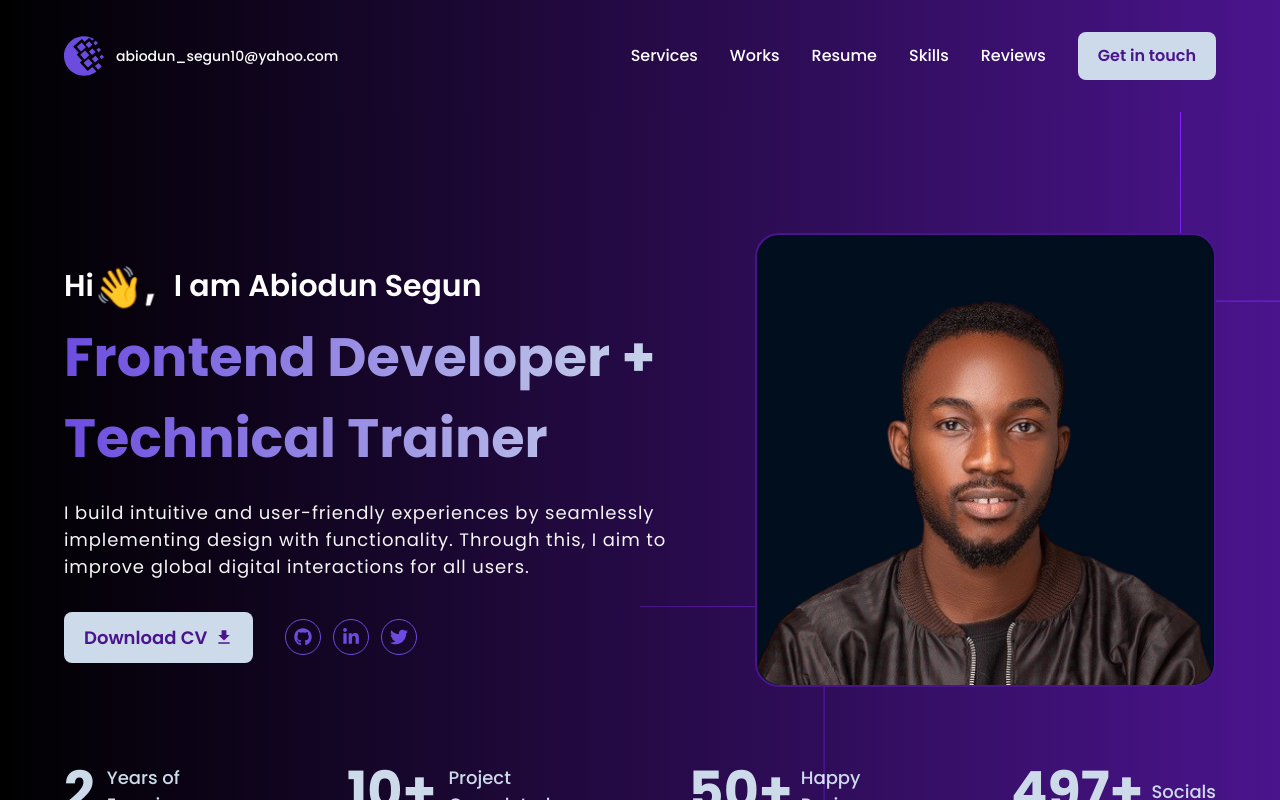
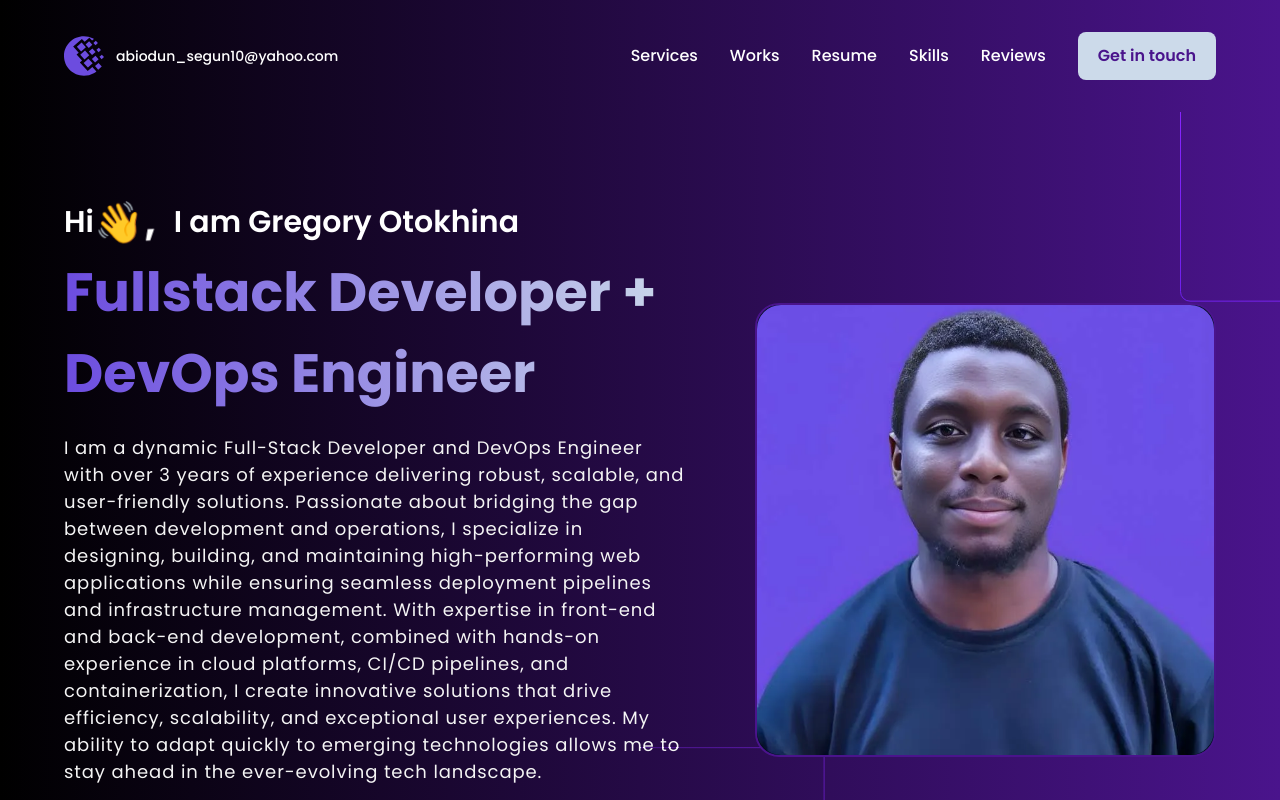
Before and after one commit to Blacknese96/Greggs-portfolio, a React (Vite) app: page / in a window 1280 px wide. Shown: the top 800 px of the page. Built offline with nearby package versions, Linux system fonts and the light colour scheme.

Commit message:
Major changes

```diff
--- a/src/components/HappyClient.tsx
+++ b/src/components/HappyClient.tsx
@@ -12,12 +12,12 @@ import odun from '../assets/myclient/odun-removebg-preview.png'
 import { Avatar } from '@material-tailwind/react'
 
 const client = [
-  {img:mark, name:'Mark Gray', role:'Director & Software Engr.', review:'What truly stands out about Abiodun is his incredible work ethic and relentless drive to go above and beyond to achieve project goals'},
+  {img:mark, name:'Mark Gray', role:'Director & Software Engr.', review:'What truly stands out about Gregory is his incredible work ethic and relentless drive to go above and beyond to achieve project goals'},
   {img:odun, name:'Odunayo Oke', role:'UI/UX Designer', review:'He has great ability to collaborate with designers to ensure that the final product is not only visually appealing but also technically sound.'},
 
   {img:john, name:'John Chimezie', role:'Software Tester & Trainer', review:' I had the privilege of working alongside him, and I was continually impressed by his dedication to nurturing talent and sharing his expertise. '},
   {img:josh, name:'Olabode Joshua', role:'Software Tester', review:'He possess a keen eye for detail, ensuring that the designs also functioned seamlessly across various devices and screen sizes.'},
-  {img:greg, name:'Greg Otokhina', role:'Devops Engr.', review:'I would highly recommend Abiodun Segun for any frontend development projects, his combination of exceptional technical skills set him apart'}
+  {img:greg, name:'Abiodun Segun', role:'Devops Engr.', review:'I would highly recommend Ootkhina Gregory for any frontend development projects, his combination of exceptional technical skills set him apart'}
 ]
 const HappyClient = () => {
   const settings = {
--- a/src/components/HeroBanner.tsx
+++ b/src/components/HeroBanner.tsx
@@ -1,5 +1,5 @@
 import { motion } from 'framer-motion';
-import myImg from '../assets/shegz01.png'
+import myImg from '../assets/IMG_2474.webp'
 import { rightBox, leftBox, topRightBox, bottomRightBox } from '../assets/svgs/home';
 import { IoMdDownload } from "react-icons/io";
 import { FaTwitter,FaGithub,FaLinkedinIn } from "react-icons/fa";
@@ -8,11 +8,11 @@ import {Fade,Zoom} from 'react-reveal'
 import CountUpExp from './CountUp';
 
   const socials = [
-    {link:'https://github.com/realshegz-github',
+    {link:'https://github.com/Blacknese96',
      icon:<FaGithub />},
-    {link:'https://www.linkedin.com/in/segun-abiodun-3987381b7/',
+    {link:'https://www.linkedin.com/in/gregory-otokhina-114822182/',
      icon:<FaLinkedinIn />},
-     {link:'https://twitter.com/RealshegzA',
+     {link:'https://x.com/blvcknese__?s=21&t=4rKq5QY15uLV35xsPa6FeQ',
      icon:<FaTwitter />}
   ]
   const HeroBanner = () => {
@@ -41,9 +41,11 @@ import CountUpExp from './CountUp';
           <Fade left duration="1500">
           <div className='flex flex-col max-w-[625px]'>
           <h3 className=' sm:text-[18px] font-semibold md:text-lg flex items-center'>Hi <motion.div animate={{ rotate: [0, 10, -10, 10, 0] }}
-        transition={{ duration: 0.5, repeat: Infinity }} className='w-20 text-xl' role="img" aria-label="wave">👋,</motion.div> I am Abiodun Segun</h3>
-          <h2 className='text-lg sm:text-xl md:text-2xl mb-5 text-transparent bg-clip-text bg-gradient-to-r from-[#6C4CDF] whitespace-nowrap to-secondary'>Frontend Developer + <br/> Technical Trainer</h2>
-          <p className='text-sm md:text-base md:tracking-wider text-[#f4f4f4] mb-8'>I build intuitive and user-friendly experiences by seamlessly implementing design with functionality. Through this, I aim to improve global digital interactions for all users.</p>
+        transition={{ duration: 0.5, repeat: Infinity }} className='w-20 text-xl' role="img" aria-label="wave">👋,</motion.div> I am Gregory Otokhina</h3>
+          <h2 className='text-lg sm:text-xl md:text-2xl mb-5 text-transparent bg-clip-text bg-gradient-to-r from-[#6C4CDF] whitespace-nowrap to-secondary'>Fullstack Developer + <br/> DevOps Engineer</h2>
+          <p className='text-sm md:text-base md:tracking-wider text-[#f4f4f4] mb-8'>I am a dynamic Full-Stack Developer and DevOps Engineer with over 3 years of experience delivering robust, scalable, and user-friendly solutions. Passionate about bridging the gap between development and operations, I specialize in designing, building, and maintaining high-performing web applications while ensuring seamless deployment pipelines and infrastructure management.
+
+With expertise in front-end and back-end development, combined with hands-on experience in cloud platforms, CI/CD pipelines, and containerization, I create innovative solutions that drive efficiency, scalability, and exceptional user experiences. My ability to adapt quickly to emerging technologies allows me to stay ahead in the ever-evolving tech landscape.</p>
 
           <div className='flex gap-2 ss:gap-3 z-10 items-center'>
           <div className="flex gap-2  items-center bg-secondary hover:opacity-80 text-sm justify-center font-semibold border-white md:text-[18px] text-purple-900 px-3 sm:px-5 py-3 mr-5 rounded-lg">
--- a/src/components/MyEdu.tsx
+++ b/src/components/MyEdu.tsx
@@ -3,15 +3,14 @@ import { GiBookCover } from "react-icons/gi";
 import {Zoom} from 'react-reveal'
 
 const myExp = [
-    {year:'2022 - Present',company:'Phasecurve Technology', role:'Frontend Developer', address:'Oniru, VI. Lagos'},
-    {year:'March 2022 - May 2022',company:'Identity Pass', role:'Front-End Developer (Internship)', address:'Remote'},
-    {year:'May 2021 – Dec 2021', role:'Software Developer Fellow',company:'The Bulb Africa', address:'Jibowu, Lagos'}
+    {year:'2022 - 2024',company:'Phasecurve Technologies', role:'Fullstack Developer/DevOps Engineer', address:'Oniru, VI. Lagos'},
+    {year:'March 2020 - May 2020',company:'Global Initiative Microfinance Bank', role:'Graphics Designer', address:'Remote'},
 ]
 
 const education = [
-    {year:'November 27, 2023', course:'React Learning Program',tutor:' Andela '},
-    {year:'February, 2020', course:'Entrepreneurship & Bus Admin',tutor:' National Open University Of Nig.'},
-    {year:'July, 2012', course:'WAEC/NECO',tutor:' Igbobi College Yaba '},
+    {year:'2018 - 2019', course:'Bsc.Information Technology and Business Information Sysyems',tutor:'Middlesex University'},
+    {year:'2014 - 2016', course:'Advanced Diploma, Software Engineering',tutor:' Aptech '},
+    {year:'2012 - 2014', course:'WAEC/NECO',tutor:' St. Jude Private Schools '},
 ]
 const MyEdu = () => {
 
```
Also changed, not shown: src/assets/IMG_2474.webp (added).
